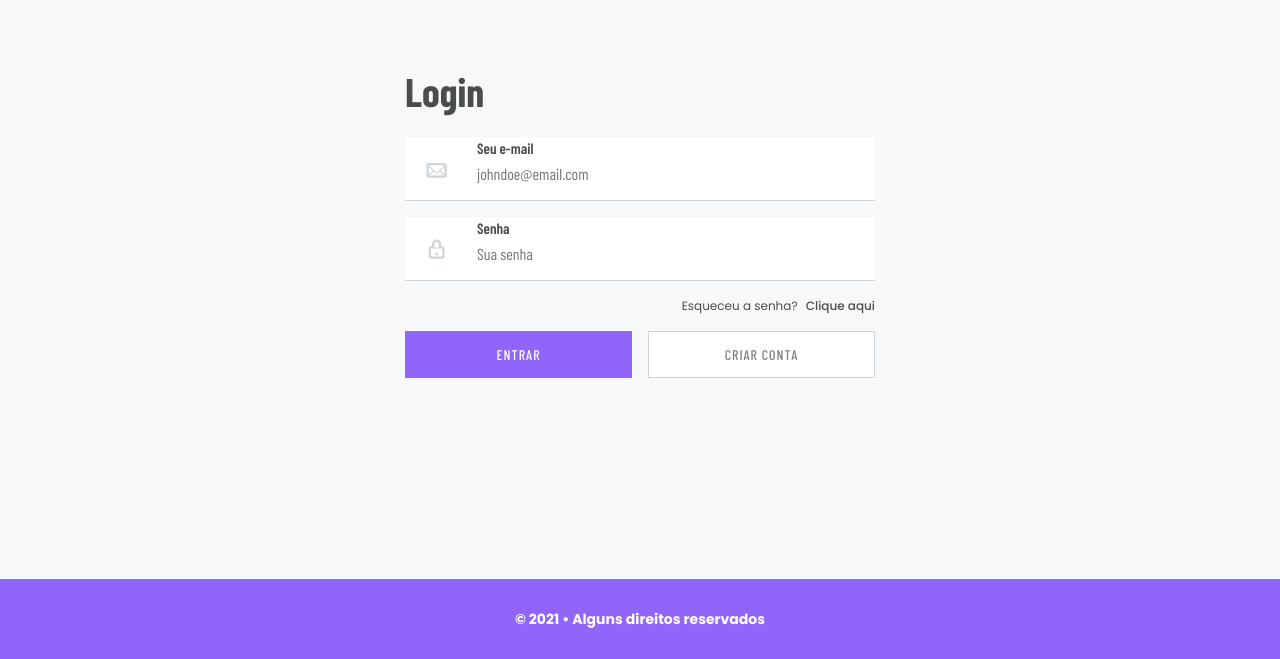
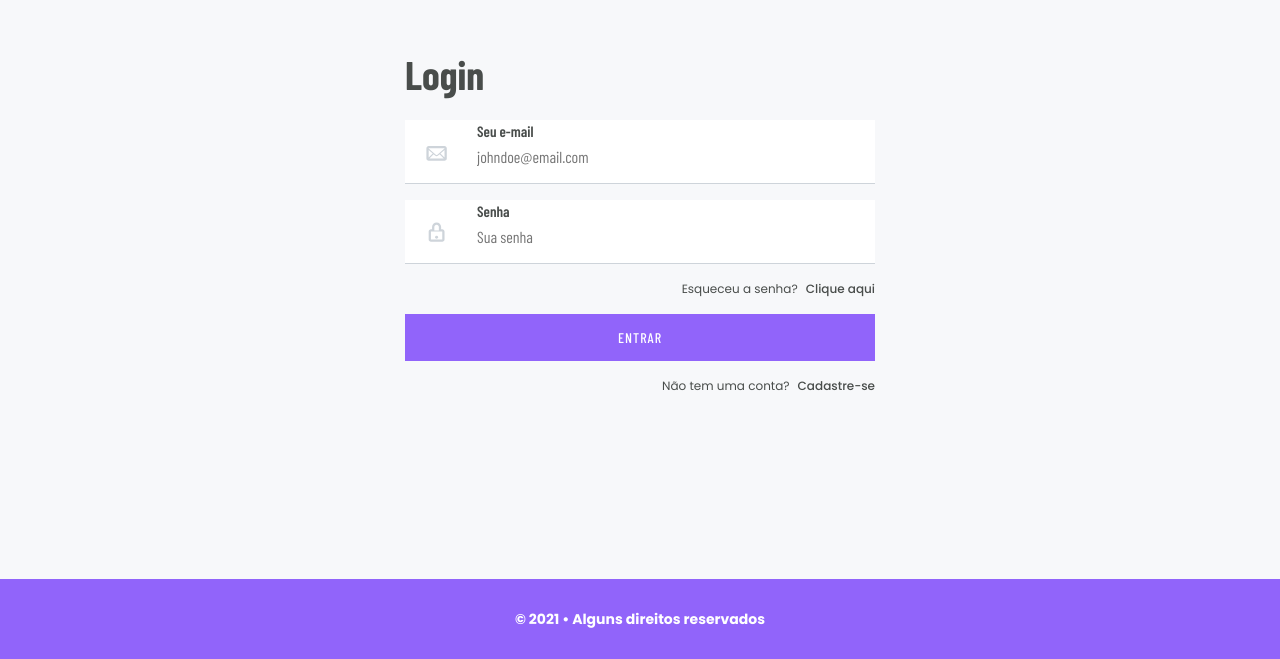
Before and after one commit to dfsilva-dxp/todoapp, a React (Create React App) app: page /login in a window 1280 px wide. Shown: the part 141-800 px from the top of the page. Built offline with nearby package versions, Linux system fonts and the light colour scheme; no server answers; a web font is replaced by a local one.

Commit message:
feat: removendo button cadastrar

```diff
--- a/src/components/SignInForm/index.tsx
+++ b/src/components/SignInForm/index.tsx
@@ -1,6 +1,7 @@
 import { ChangeEvent, FormEvent, useCallback, useState } from "react";
 import { TiLockClosedOutline, TiMail } from "react-icons/ti";
 import { Link, useHistory, useRouteMatch } from "react-router-dom";
+
 import { useAuth } from "../../hooks/useAuth";
 
 import { Button } from "../Button";
@@ -23,10 +24,6 @@ export function SignInForm() {
 
   const history = useHistory();
   const { url } = useRouteMatch();
-
-  function handleClickBtnSignOut() {
-    history.push(`${url}/cadastrar`);
-  }
 
   const handleChange = (e: ChangeEvent<HTMLInputElement>) => {
     const { name, value } = e.target;
@@ -81,18 +78,13 @@ export function SignInForm() {
         Esqueceu a senha?
         <Link to={`${url}/esqueci-a-senha`}>Clique aqui</Link>
       </p>
-      <S.BtnGroup>
-        <Button type="submit" btnStyle="primary">
-          Entrar
-        </Button>
-        <Button
-          type="button"
-          btnStyle="secondary"
-          onClick={handleClickBtnSignOut}
-        >
-          Criar Conta
-        </Button>
-      </S.BtnGroup>
+      <Button type="submit" btnStyle="primary">
+        Entrar
+      </Button>
+      <p>
+        Não tem uma conta?
+        <Link to={`${url}/cadastrar`}>Cadastre-se</Link>
+      </p>
     </S.Form>
   );
 }
--- a/src/components/SignInForm/styles.ts
+++ b/src/components/SignInForm/styles.ts
@@ -19,9 +19,3 @@ export const Form = styled.form`
     }
   }
 `;
-
-export const BtnGroup = styled.span`
-  display: grid;
-  grid-template-columns: repeat(2, 1fr);
-  gap: 1rem;
-`;
```
